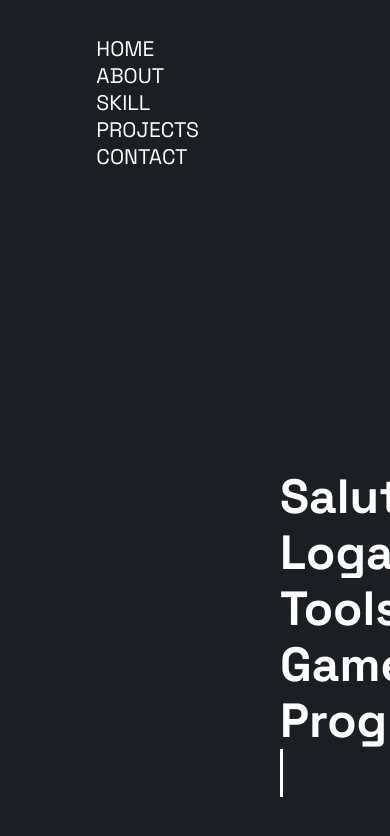
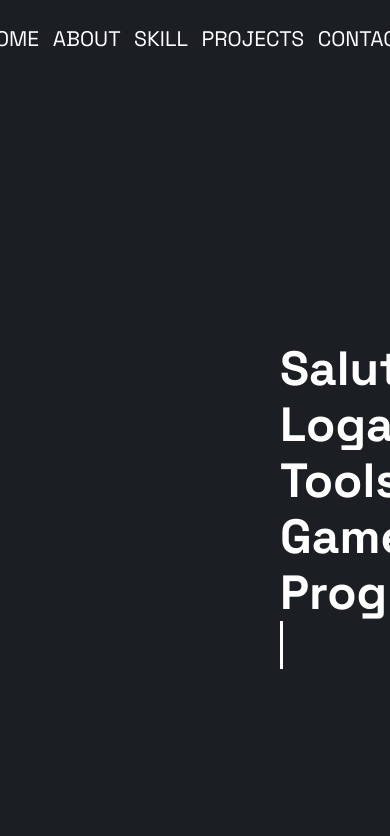
Before and after one commit to Logan-dlp/Portfolio, a Vue app: page / in a window 390 px wide. Shown: the top 836 px of the page. Built offline with nearby package versions, Linux system fonts and the light colour scheme.

Commit message:
nav bar version mobile

```diff
--- a/src/assets/Nav.css
+++ b/src/assets/Nav.css
@@ -7,8 +7,7 @@
     font-size: 2.5vh;
     display: flex;
     justify-content: flex-end;
-    align-items: center;
-    padding: 1.5vw 25vh;
+    padding: 0 10vh;
 }
 
 .navbar a {
@@ -22,7 +21,7 @@
 .navbar a:after {
     background: none repeat scroll 0 0 transparent;
     bottom: 0;
-    top: 45px;
+    top: 80px;
     content: "";
     display: block;
     height: 2px;
@@ -38,7 +37,36 @@
     left: 0;
 }
 
-.nav-links li {
-    display: inline-block;
-    padding: 0px 20px;
+.navbar a {
+    padding: 4vh 3vh;
 }
+
+@media screen and (max-width: 768px) {
+    .navbar {
+        font-family: "Space Grotesk", sans-serif;
+        font-weight: 400;
+        text-transform: uppercase;
+        font-size: 2.5vh;
+        display: flex;
+        justify-content: center;
+        padding: 0;
+    }
+
+    .navbar a {
+        padding: 2vh .8vh;
+    }
+
+    .navbar a:after {
+        background: none repeat scroll 0 0 transparent;
+        bottom: 0;
+        top: 50px;
+        content: "";
+        display: block;
+        height: 2px;
+        left: 50%;
+        position: absolute;
+        background: #0088a9;
+        transition: width 0.3s ease 0s, left 0.3s ease 0s;
+        width: 0;
+    }
+}
--- a/src/components/Nav.vue
+++ b/src/components/Nav.vue
@@ -3,13 +3,11 @@
 </script>
 
 <template>
-    <nav class="navbar">
-          <ul class="nav-links">
-               <li><a href="#/">home</a></li>
-               <li><a href="#/about">about</a></li>
-               <li><a href="#/skill">skill</a></li>
-               <li><a href="#/projects">projects</a></li>
-               <li><a href="#/contact">contact</a></li>
-          </ul>
-     </nav>
+    <div class="navbar">
+          <a href="#/">Home</a>
+          <a href="#/about">About</a>
+          <a href="#/skill">Skill</a>
+          <a href="#/projects">Projects</a>
+          <a href="#/contact">Contact</a>
+    </div>
 </template>
```
